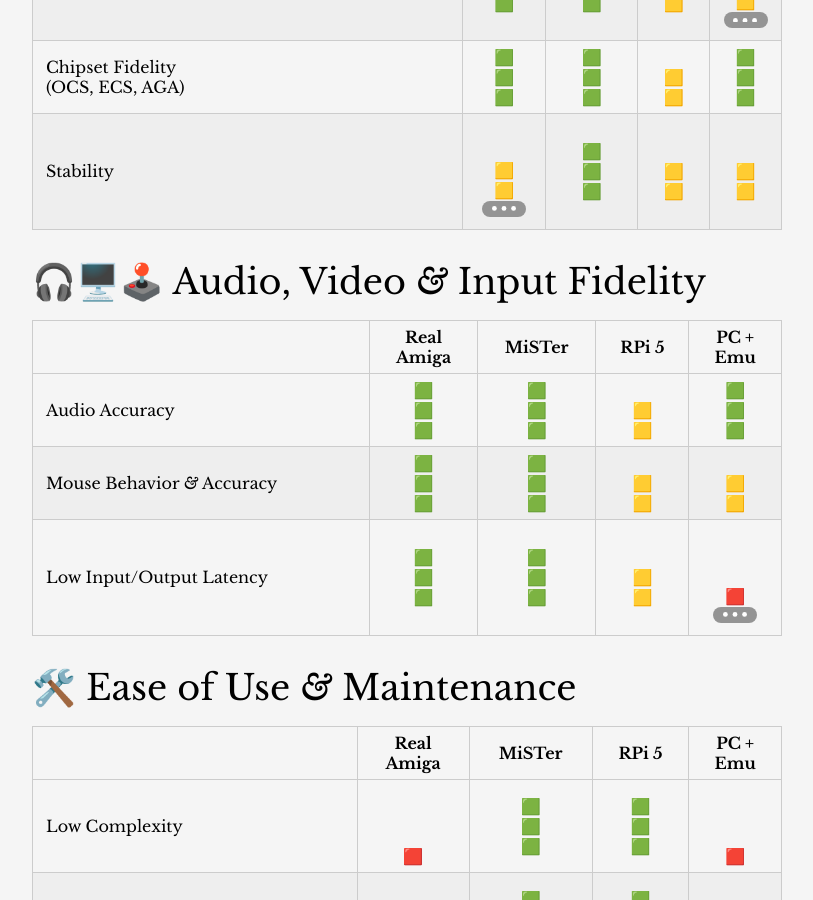
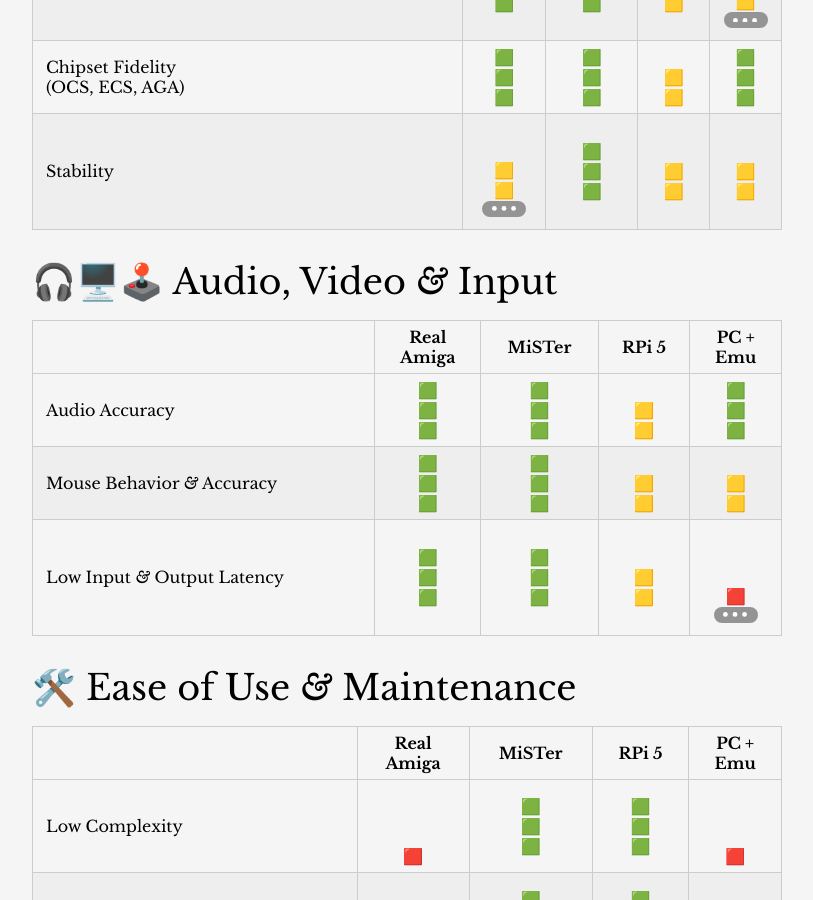
Before and after one commit to amigavision/amigavision.github.io, a Jekyll site: the page built from best.md, in a window 1280 px wide and 900 px high, scrolled down 2413 px. Shown: the whole window, without its empty margins (233-1046 px from the left). Built offline with Jekyll 4.4.1, drawn with Linux system fonts in a browser that asks for light colours.

Commit message:
Simplify

```diff
--- a/best.md
+++ b/best.md
@@ -70,13 +70,13 @@
 
 {: .feature-compare data-responsive-table="true" }
 
-## 🎧🖥️🕹️ Audio, Video *&* Input Fidelity
+## 🎧🖥️🕹️ Audio, Video *&* Input
 
 |   | Real <br>Amiga | MiSTer | RPi&nbsp;5 | PC +<br> Emu |
 |---|:---------------:|:------:|:-----------------:|:-----------------------:|
 | Audio Accuracy | 🟩<br>🟩<br>🟩 | 🟩<br>🟩<br>🟩 | <br>🟨<br>🟨 | 🟩<br>🟩<br>🟩
 | Mouse Behavior *&* Accuracy | 🟩<br>🟩<br>🟩 | 🟩<br>🟩<br>🟩 | <br>🟨<br>🟨 | <br>🟨<br>🟨
-| Low Input/Output Latency | 🟩<br>🟩<br>🟩 | 🟩<br>🟩<br>🟩 | <br>🟨<br>🟨 | <br><br><br>🟥<br> [^4]
+| Low Input *&* Output Latency | 🟩<br>🟩<br>🟩 | 🟩<br>🟩<br>🟩 | <br>🟨<br>🟨 | <br><br><br>🟥<br> [^4]
 {: .feature-compare data-responsive-table="true" }
 
 ## 🛠️ Ease of Use *&* Maintenance
```
